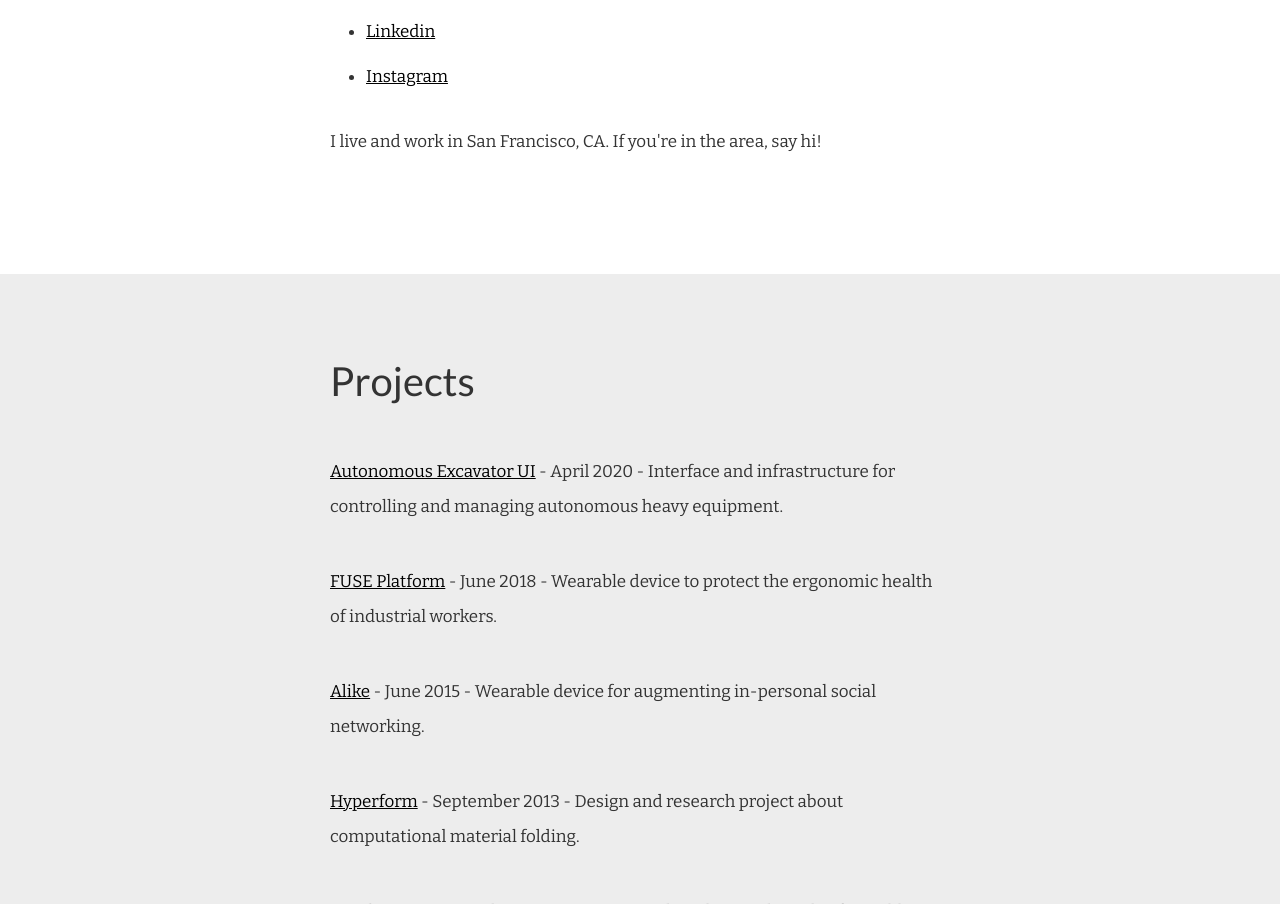
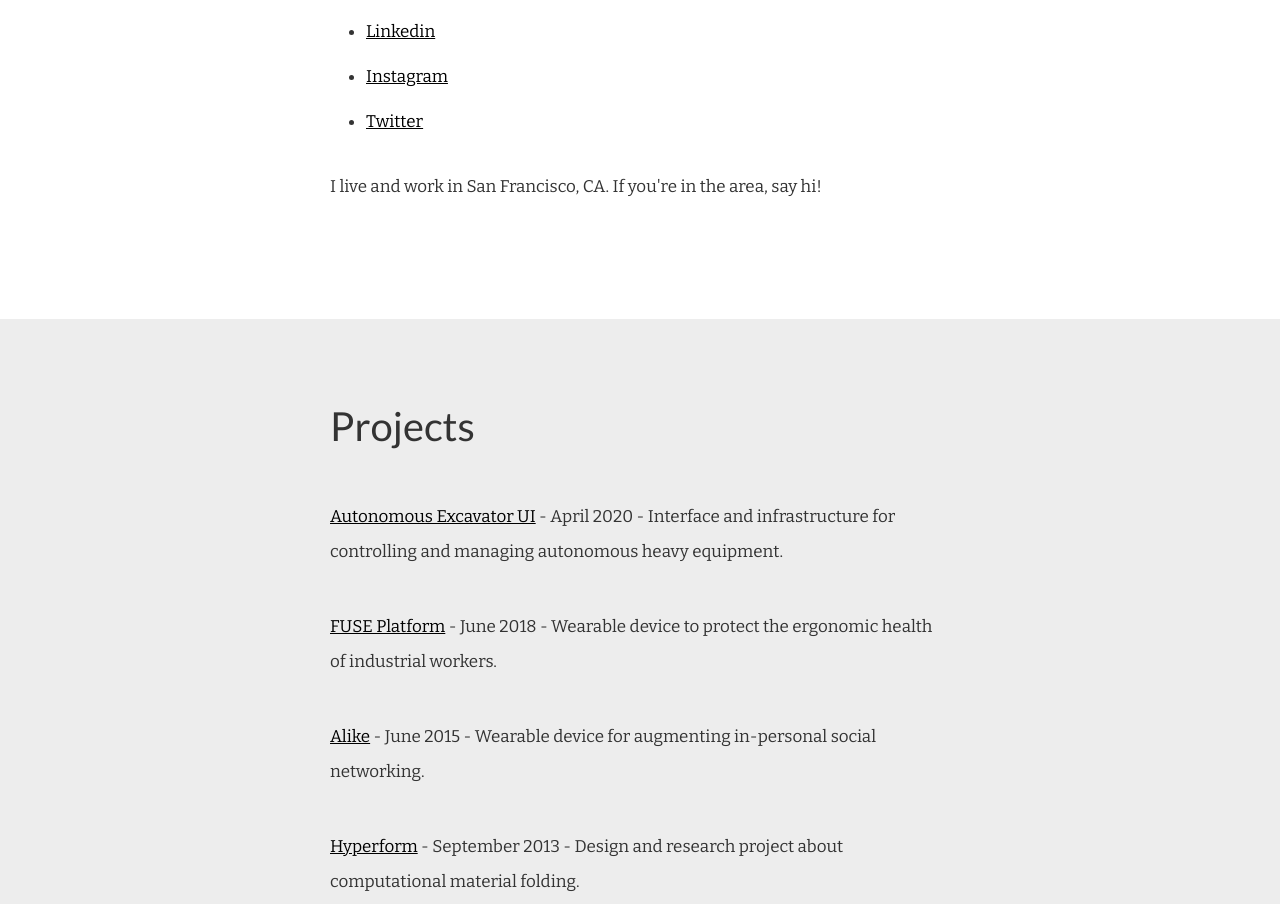
Before and after one commit to aargondizza/argondizza.com, a plain HTML site: page index.html in a window 1280 px wide. Shown: the part 1815-2719 px from the top of the page. Drawn offline with nearby package versions, Linux system fonts and the light colour scheme.

Commit message:
Adds twitter link

```diff
--- a/index.html
+++ b/index.html
@@ -73,6 +73,8 @@
                             class="link-default">Linkedin</a></li>
                     <li class="list-item-default"><a target="_blank" href="https://instagram.com/alanargondizza/"
                             class="link-default">Instagram</a></li>
+                    <li class="list-item-default"><a target="_blank" href="https://twitter.com/alanargondizza"
+                            class="link-default">Twitter</a></li>
                 </ul>
                 <p class="paragraph-default">I live and work in San Francisco, CA. If you're in the area, say hi!
                 </p>
```
